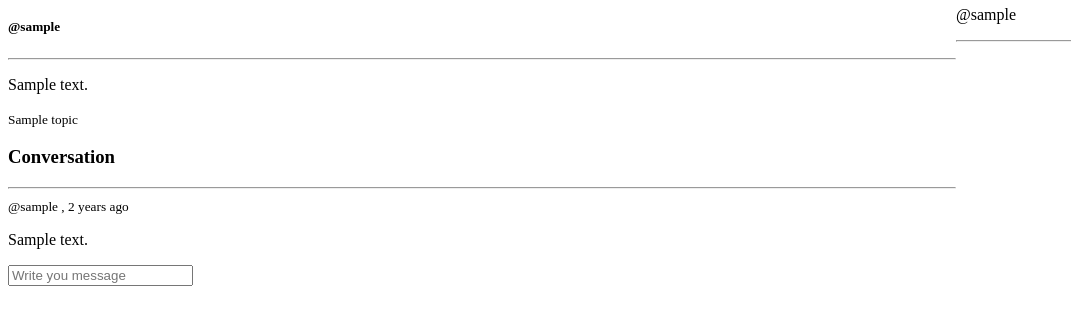
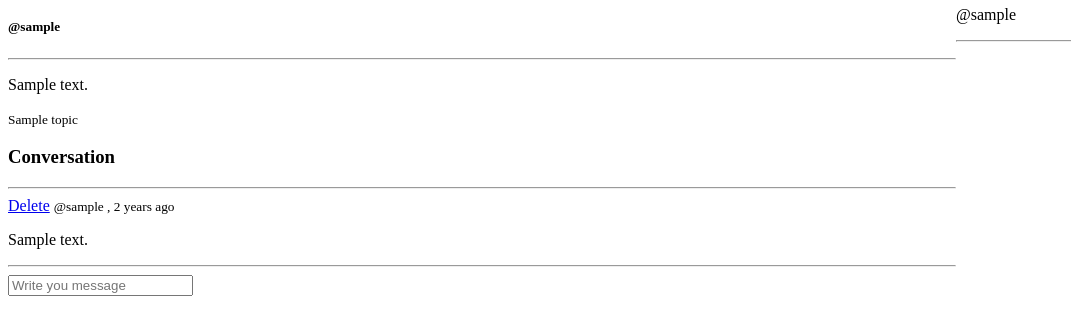
Before and after one commit to RajibMiah/study_buddy, a Django app: page /room/1/ in a window 1280 px wide. Shown: the part 198-533 px from the top of the page, without its empty margins (0-1071 px from the left). Run offline with Django 4.2, Linux system fonts and the light colour scheme; a user stored in the database is signed in; tables that the repository leaves empty hold one stand-in row (values such as "Sample post").

Commit message:
worked on participants and conversetion functionalities

```diff
--- a/base/templates/base/room.html
+++ b/base/templates/base/room.html
@@ -22,16 +22,22 @@
             <div class="comment-wrapper">
                 <h3>Conversation</h3>
                 <hr/>
+
                 {% for message in room_messages %}
                     <div>
+                        {% if request.user == message.user %}
+                            <a href="{% url 'delete-message' message.id %}">Delete</a>
+                        {% endif %}
                         <small>
                             @{{ message.user }}
                             ,
                             {{ message.created | timesince }}
                             ago</small>
                         <p>{{ message.body }}</p>
+                        <hr/>
                     </div>
                 {% endfor %}
+
             </div>
             {% if request.user.is_authenticated %}
                 <div class="comment-form">
@@ -44,11 +50,11 @@
         </div>
         <div>
             <h2>participants</h2>
-            {%for participant in participants%}
+            {% for participant in participants %}
                 <div>
-                    <p>@{{participant.username}}</p>
+                    <p>@{{ participant.username }}</p>
                 </div>
-            {%endfor%}
+            {% endfor %}
             <hr/>
         </div>
     </div>
--- a/base/urls.py
+++ b/base/urls.py
@@ -6,6 +6,7 @@ urlpatterns = [
     path('login/', login , name = 'login'),
     path('logout/' , logout , name = 'logout'),
     path('register/', registerPage , name = 'register-user'),
+    path('delete-message/<str:pk>' , deleteMessage , name = 'delete-message'),
 
     path('', home , name = 'home'),
     path('room/<str:pk>/' , room , name = 'room'),
--- a/base/views.py
+++ b/base/views.py
@@ -1,5 +1,4 @@
 
-from urllib import request
 from django.shortcuts import render, redirect, HttpResponse
 from django.contrib.auth import login as auth_login, authenticate, logout as auth_logout
 from django.contrib.auth.decorators import login_required
@@ -150,3 +149,14 @@ def deleteRoom(request, pk):
 
     context = {'obj': room}
     return render(request, 'base/delete.html', context)
+
+@login_required(login_url='/login')
+def deleteMessage(request , pk):
+    message = Message.objects.get(id = pk)
+    if request.user != message.user:
+        return HttpResponse('You are not allowed here !!')
+    if request.method == 'POST':
+        message.delete()
+        return redirect('home' )
+    context = {'obj':message}
+    return render(request , 'base/delete.html' , context)
```
